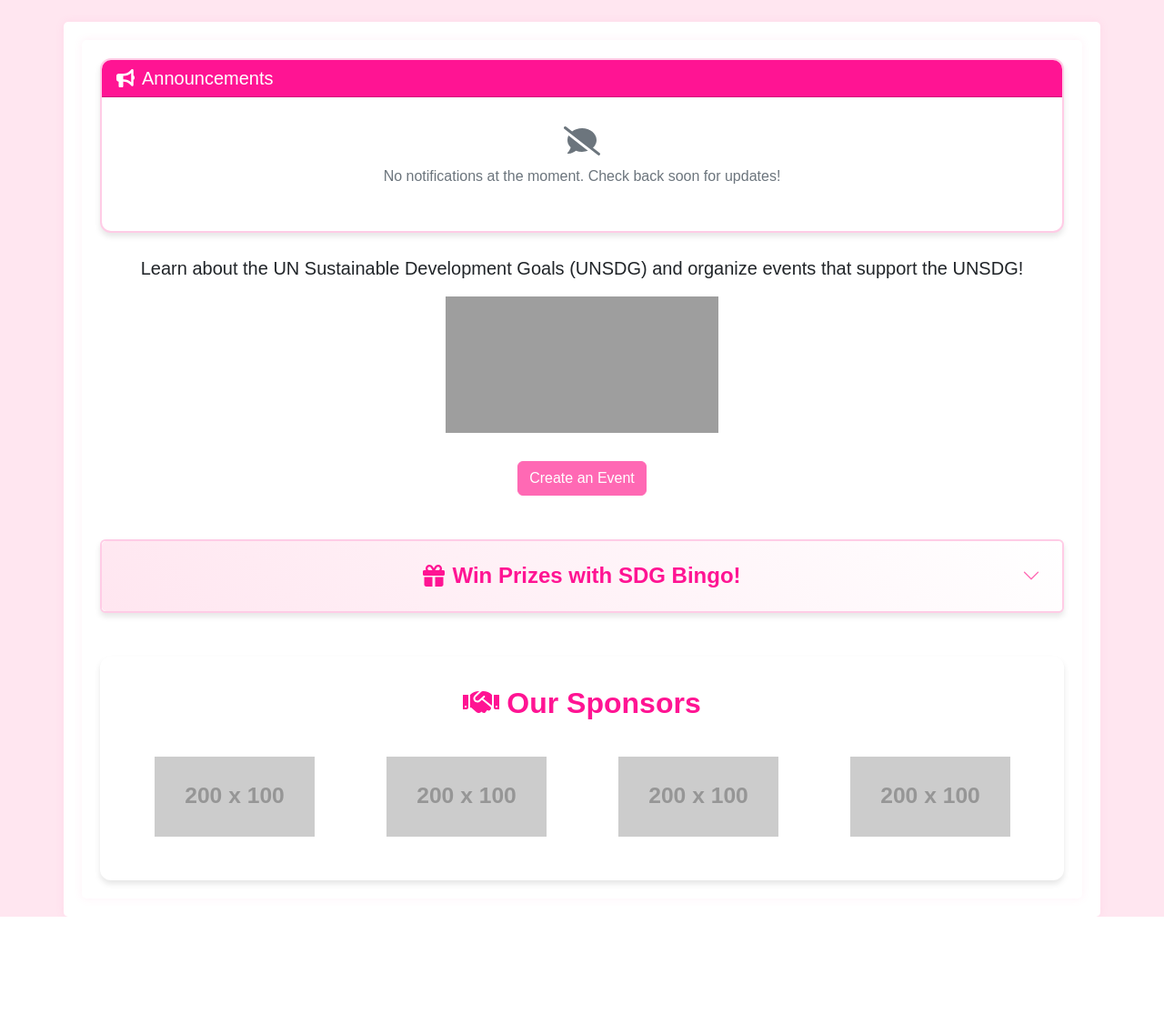
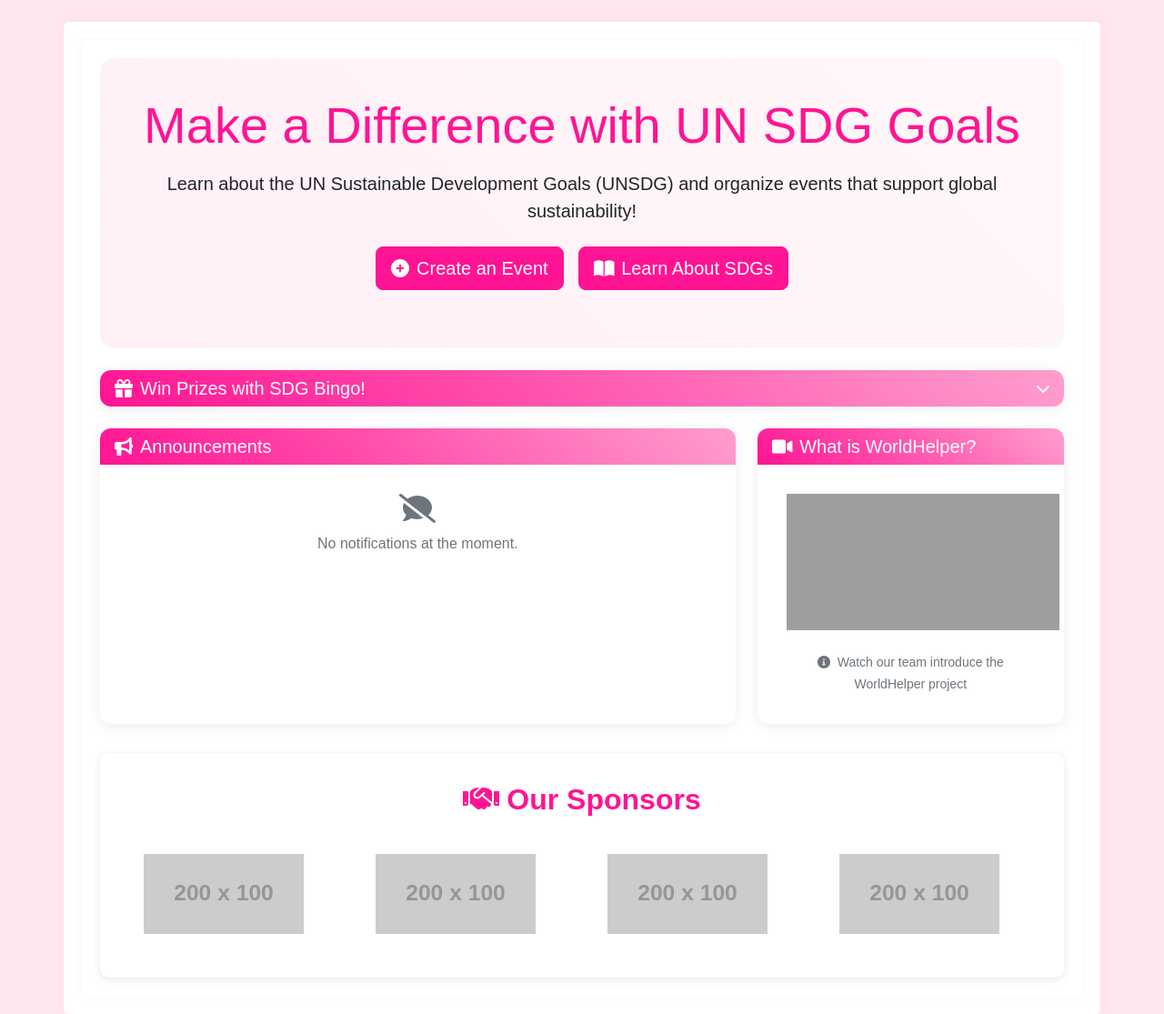
Before and after one commit to ddl-subir-m/unsdg_2025, a Flask app: page / in a window 1280 px wide. Shown: the part 96-1211 px from the top of the page at 91% size. Before the commit the page ends 1104 px from the top, so only its background shows below. Run offline with Flask 3, Linux system fonts and the light colour scheme; grey boxes labelled with a size stand in for pictures from a placeholder-image service; some libraries are stand-ins or nearby versions; some web fonts are replaced; grey boxes are pictures that could not be loaded.

Commit message:
layout changes

```diff
--- a/app/static/css/custom.css
+++ b/app/static/css/custom.css
@@ -1097,3 +1097,198 @@ h2.theme-pink {
 .bg-pink {
     background-color: var(--pink-primary) !important;
 }
+
+.hero-section {
+    background: linear-gradient(45deg, rgba(255,105,180,0.1), rgba(255,182,193,0.1));
+    border-radius: 15px;
+    padding: 2.5rem 1rem;
+    margin-bottom: 2rem;
+}
+
+.hero-section .embed-responsive {
+    max-width: 800px;
+    margin: 0 auto;
+}
+
+.info-card {
+    background: white;
+    border: 1px solid var(--pink-border);
+    border-radius: 8px;
+    padding: 1.5rem;
+    height: 100%;
+    transition: transform 0.3s ease;
+}
+
+.info-card:hover {
+    transform: translateY(-5px);
+}
+
+.sponsors-section {
+    background: white;
+    border-radius: 10px;
+    padding: 2rem;
+    box-shadow: 0 2px 10px rgba(0,0,0,0.1);
+}
+
+/* Hero Section Improvements */
+.hero-section {
+    background: linear-gradient(45deg, rgba(255,105,180,0.1), rgba(255,182,193,0.1));
+    border-radius: 15px;
+    padding: 2.5rem 1rem;
+    margin-bottom: 2rem;
+}
+
+/* Card Improvements */
+.card {
+    border: none;
+    box-shadow: 0 2px 15px rgba(0,0,0,0.08);
+    transition: transform 0.2s ease;
+}
+
+.card:hover {
+    transform: translateY(-5px);
+}
+
+.card-header {
+    border-bottom: none;
+    background: linear-gradient(45deg, var(--pink-primary), #ff9ecd);
+}
+
+/* Quick Links */
+.btn-outline-pink {
+    border-color: var(--pink-primary);
+    color: var(--pink-primary);
+    transition: all 0.3s ease;
+}
+
+.btn-outline-pink:hover {
+    background-color: var(--pink-primary);
+    color: white;
+    transform: translateY(-2px);
+}
+
+/* Notification Items */
+.notification-item {
+    padding: 0.75rem;
+    border-radius: 8px;
+    background: rgba(255,105,180,0.05);
+    margin-bottom: 1rem;
+}
+
+/* Responsive Adjustments */
+@media (max-width: 768px) {
+    .hero-section {
+        padding: 1.5rem 1rem;
+    }
+
+    .card {
+        margin-bottom: 1rem;
+    }
+
+    .card:hover {
+        transform: none;
+    }
+}
+
+/* Info Cards */
+.info-card {
+    background: white;
+    border: 1px solid rgba(255,105,180,0.2);
+    border-radius: 8px;
+    padding: 1.5rem;
+    height: 100%;
+}
+
+.info-card .list-group-item {
+    border-color: rgba(255,105,180,0.2);
+    padding: 0.75rem 1rem;
+}
+
+.info-card .list-group-item i {
+    width: 20px;
+    text-align: center;
+}
+
+/* Bingo Grid Improvements */
+.bingo-grid {
+    max-width: 280px;
+    margin: 0 auto;
+    background: white;
+    padding: 10px;
+    border-radius: 8px;
+    box-shadow: 0 2px 15px rgba(0,0,0,0.1);
+}
+
+.bingo-cell {
+    background: rgba(255,105,180,0.1);
+    border: 2px solid white;
+    transition: all 0.3s ease;
+}
+
+.bingo-cell.marked {
+    background: var(--pink-primary);
+    color: white;
+}
+
+/* Responsive adjustments for bingo section */
+@media (max-width: 768px) {
+    .info-card {
+        margin-bottom: 1rem;
+    }
+
+    .bingo-grid {
+        max-width: 240px;
+    }
+}
+
+/* Collapsible section styles */
+.card-header[role="button"] {
+    cursor: pointer;
+    user-select: none;
+}
+
+.card-header[role="button"]:hover {
+    background: linear-gradient(45deg, var(--pink-primary), #ff8eb4);
+}
+
+.transition-icon {
+    transition: transform 0.3s ease;
+}
+
+.collapse:not(.show) + .card-header .transition-icon,
+.collapsed .transition-icon {
+    transform: rotate(-90deg);
+}
+
+.collapse.show + .card-header .transition-icon {
+    transform: rotate(0deg);
+}
+
+/* Add smooth transition for collapse */
+.collapse {
+    transition: all 0.3s ease;
+}
+
+/* Improve hover feedback */
+.card-header[role="button"]:active {
+    transform: translateY(1px);
+}
+
+/* Pink button styles */
+.btn-pink {
+    background-color: var(--pink-primary);
+    border-color: var(--pink-primary);
+    color: white;
+}
+
+.btn-pink:hover {
+    background-color: #ff4da6;
+    border-color: #ff4da6;
+    color: white;
+    transform: translateY(-2px);
+}
+
+.btn-pink:active {
+    background-color: #ff1a8c !important;
+    border-color: #ff1a8c !important;
+}
--- a/app/templates/index.html
+++ b/app/templates/index.html
@@ -4,94 +4,73 @@
 
 {% block content %}
 <div class="container">
-    <!-- Notifications Section -->
-    <div class="card mb-4 notification-card">
-        <div class="card-header bg-pink text-white">
-            <h5 class="mb-0">
-                <i class="fas fa-bullhorn me-2"></i>Announcements
-            </h5>
-        </div>
-        <div class="card-body">
-            {% if notifications %}
-                {% for notification in notifications %}
-                    <div class="notification-item mb-2">
-                        <p class="mb-1">{{ notification.message|safe }}</p>
-                        <small class="text-muted">Posted {{ notification.created_at.strftime('%B %d, %Y') }}</small>
-                    </div>
-                    {% if not loop.last %}
-                        <hr class="my-3">
-                    {% endif %}
-                {% endfor %}
-            {% else %}
-                <div class="text-center text-muted">
-                    <i class="fas fa-comment-slash fa-2x mb-2"></i>
-                    <p>No notifications at the moment. Check back soon for updates!</p>
-                </div>
-            {% endif %}
-        </div>
-    </div>
-
     <!-- Hero Section -->
-    <div class="text-center mb-5">
-        <p class="lead">Learn about the UN Sustainable Development Goals (UNSDG) and organize events that support the UNSDG!</p>
-        <div class="embed-responsive embed-responsive-16by9 mb-4">
-            <iframe class="embed-responsive-item" src="https://www.youtube.com/embed/0XTBYMfZyrM" allowfullscreen></iframe>
-        </div>
-        <a href="{{ url_for('main.create_event') }}" class="btn btn-primary">Create an Event</a>
-    </div>
-
-    <!-- Bingo Game Section (Collapsible) -->
-    <div class="accordion mb-5" id="bingoAccordion">
-        <div class="accordion-item">
-            <h2 class="accordion-header" id="bingoHeader">
-                <button class="accordion-button collapsed" type="button" data-bs-toggle="collapse" data-bs-target="#bingoCollapse" aria-expanded="false" aria-controls="bingoCollapse">
-                    <i class="fas fa-gift me-2"></i>Win Prizes with SDG Bingo!
-                </button>
-            </h2>
-            <div id="bingoCollapse" class="accordion-collapse collapse" aria-labelledby="bingoHeader">
-                <div class="accordion-body">
-                    <!-- Top Row with How to Play and Win Prizes -->
-                    <div class="row mb-4">
-                        <!-- How to Play Column -->
-                        <div class="col-md-4">
-                            <div class="card h-100">
-                                <div class="card-body">
-                                    <h4 class="mb-3">How to Play:</h4>
-                                    <ol class="list-group list-group-numbered mb-4">
-                                        <li class="list-group-item">Create a team to get your unique bingo card</li>
-                                        <li class="list-group-item">Organize events that align with UN SDG goals</li>
-                                        <li class="list-group-item">Numbers on your card are automatically marked when your events match SDG goals</li>
-                                    </ol>
+    <div class="hero-section mb-4">
+        <div class="text-center">
+            <h1 class="display-4 mb-3 theme-pink">Make a Difference with UN SDG Goals</h1>
+            <p class="lead mb-4">Learn about the UN Sustainable Development Goals (UNSDG) and organize events that support global sustainability!</p>
+            <div class="d-flex justify-content-center gap-3 mb-4">
+                <a href="{{ url_for('main.create_event') }}" class="btn btn-pink btn-lg">
+                    <i class="fas fa-plus-circle me-2"></i>Create an Event
+                </a>
+                <a href="{{ url_for('main.learn_unsdg') }}" class="btn btn-pink btn-lg">
+                    <i class="fas fa-book-open me-2"></i>Learn About SDGs
+                </a>
             </div>
         </div>
     </div>
 
-                        <!-- Win Patterns Column -->
-                        <div class="col-md-4">
-                            <div class="card h-100">
+    <!-- Bingo Game Section -->
+    <div class="row mb-4">
+        <div class="col-12">
+            <div class="card">
+                <div class="card-header bg-pink text-white"
+                     role="button"
+                     data-bs-toggle="collapse"
+                     data-bs-target="#bingoPrizes"
+                     aria-expanded="false"
+                     aria-controls="bingoPrizes">
+                    <div class="d-flex justify-content-between align-items-center">
+                        <h5 class="mb-0">
+                            <i class="fas fa-gift me-2"></i>Win Prizes with SDG Bingo!
+                        </h5>
+                        <i class="fas fa-chevron-down transition-icon"></i>
+                    </div>
+                </div>
+                <div class="collapse" id="bingoPrizes">
                     <div class="card-body">
-                                    <h4 class="mb-3">BINGO Win Patterns:</h4>
-                                    <ul class="list-group mb-4">
-                                        <li class="list-group-item">
-                                            <i class="fas fa-arrows-alt-h text-pink me-2"></i>Any horizontal row
-                                        </li>
-                                        <li class="list-group-item">
-                                            <i class="fas fa-arrows-alt-v text-pink me-2"></i>Any vertical column
-                                        </li>
-                                        <li class="list-group-item">
-                                            <i class="fas fa-grip-horizontal text-pink me-2"></i>Full card
-                                        </li>
-                                    </ul>
+                        <div class="row">
+                            <!-- Bingo Card Preview -->
+                            <div class="col-md-4 mb-4 mb-md-0">
+                                <h5 class="mb-3">Sample Bingo Card</h5>
+                                <div class="bingo-grid sample-card mx-auto">
+                                    <!-- 4x4 grid populated by JavaScript -->
                                 </div>
+                                <div class="text-center mt-3">
+                                    <a href="{{ url_for('main.create_team') }}" class="btn btn-outline-pink">
+                                        <i class="fas fa-users me-2"></i>Create Team to Play
+                                    </a>
                                 </div>
                             </div>
 
-                        <!-- Prize Categories Column (New) -->
+                            <!-- How to Play -->
+                            <div class="col-md-4 mb-4 mb-md-0">
+                                <div class="info-card h-100">
+                                    <h5 class="mb-3">How to Play:</h5>
+                                    <ol class="list-group list-group-numbered">
+                                        <li class="list-group-item">Create a team to get your unique bingo card</li>
+                                        <li class="list-group-item">Organize events that align with UN SDG goals</li>
+                                        <li class="list-group-item">Numbers are marked when events match SDG goals</li>
+                                        <li class="list-group-item">Complete patterns to win prizes!</li>
+                                    </ol>
+                                </div>
+                            </div>
+
+                            <!-- Prize Categories -->
                             <div class="col-md-4">
-                            <div class="card h-100">
-                                <div class="card-body">
-                                    <h4 class="mb-3">Prize Categories:</h4>
-                                    <ul class="list-group mb-4">
+                                <div class="info-card h-100">
+                                    <h5 class="mb-3">Prize Categories:</h5>
+                                    <ul class="list-group">
                                         <li class="list-group-item">
                                             <i class="fas fa-gift text-pink me-2"></i>
                                             <strong>Ongoing Prizes:</strong>
@@ -112,44 +91,89 @@
                             </div>
                         </div>
                     </div>
-
-                    <!-- Bottom Row with Sample Bingo Card -->
-                    <div class="row">
-                        <div class="col-12">
-                            <div class="card">
-                                <div class="card-body">
-                                    <h4 class="mb-3 text-center fs-5">Win Prizes with SDG Bingo:</h4>
-                                    <div class="bingo-grid sample-card mx-auto">
-                                        <!-- 4x4 grid will be populated by JavaScript -->
                 </div>
             </div>
         </div>
     </div>
+
+    <!-- Main Content Grid -->
+    <div class="row">
+        <!-- Left Column: Notifications -->
+        <div class="col-md-8 mb-4">
+            <div class="card h-100">
+                <div class="card-header bg-pink text-white">
+                    <h5 class="mb-0">
+                        <i class="fas fa-bullhorn me-2"></i>Announcements
+                    </h5>
+                </div>
+                <div class="card-body">
+                    {% if notifications %}
+                        {% for notification in notifications %}
+                            <div class="notification-item mb-2">
+                                <p class="mb-1">{{ notification.message|safe }}</p>
+                                <small class="text-muted">Posted {{ notification.created_at.strftime('%B %d, %Y') }}</small>
+                            </div>
+                            {% if not loop.last %}
+                                <hr class="my-3">
+                            {% endif %}
+                        {% endfor %}
+                    {% else %}
+                        <div class="text-center text-muted">
+                            <i class="fas fa-comment-slash fa-2x mb-2"></i>
+                            <p>No notifications at the moment.</p>
+                        </div>
+                    {% endif %}
+                </div>
+            </div>
+        </div>
+
+        <!-- Right Column: Team Video -->
+        <div class="col-md-4 mb-4">
+            <div class="card h-100">
+                <div class="card-header bg-pink text-white">
+                    <h5 class="mb-0">
+                        <i class="fas fa-video me-2"></i>What is WorldHelper?
+                    </h5>
+                </div>
+                <div class="card-body">
+                    <div class="video-container">
+                        <!-- Replace this URL with your actual video when ready -->
+                        <iframe
+                            src="https://www.youtube.com/embed/dQw4w9WgXcQ"
+                            title="Team Introduction"
+                            frameborder="0"
+                            allow="accelerometer; autoplay; clipboard-write; encrypted-media; gyroscope; picture-in-picture"
+                            allowfullscreen>
+                        </iframe>
+                    </div>
+                    <div class="text-center mt-3">
+                        <small class="text-muted">
+                            <i class="fas fa-info-circle me-1"></i>
+                            Watch our team introduce the WorldHelper project
+                        </small>
                     </div>
                 </div>
             </div>
         </div>
     </div>
 
-    <!-- Sponsors Section (Always Visible) -->
-    <div class="card sponsors-card">
-        <div class="card-body">
+    <!-- Sponsors Section -->
+    <div class="sponsors-section mt-2">
         <h2 class="text-center theme-pink mb-4">
             <i class="fas fa-handshake me-2"></i>Our Sponsors
         </h2>
         <div class="row justify-content-center align-items-center g-4">
-                <div class="col-6 col-md-3 text-center">
+            <div class="col-6 col-md-3">
                 <img src="https://placehold.co/200x100/ff69b4/ffffff?text=EcoTech" alt="EcoTech" class="img-fluid sponsor-logo">
             </div>
-                <div class="col-6 col-md-3 text-center">
+            <div class="col-6 col-md-3">
                 <img src="https://placehold.co/200x100/4CAF50/ffffff?text=SolarFlow" alt="SolarFlow" class="img-fluid sponsor-logo">
             </div>
-                <div class="col-6 col-md-3 text-center">
+            <div class="col-6 col-md-3">
                 <img src="https://placehold.co/200x100/2196F3/ffffff?text=GreenLife" alt="GreenLife" class="img-fluid sponsor-logo">
             </div>
-                <div class="col-6 col-md-3 text-center">
+            <div class="col-6 col-md-3">
                 <img src="https://placehold.co/200x100/9C27B0/ffffff?text=EcoCircle" alt="EcoCircle" class="img-fluid sponsor-logo">
-                </div>
             </div>
         </div>
     </div>
```
Lines whose indentation alone changed are shown as unchanged.
